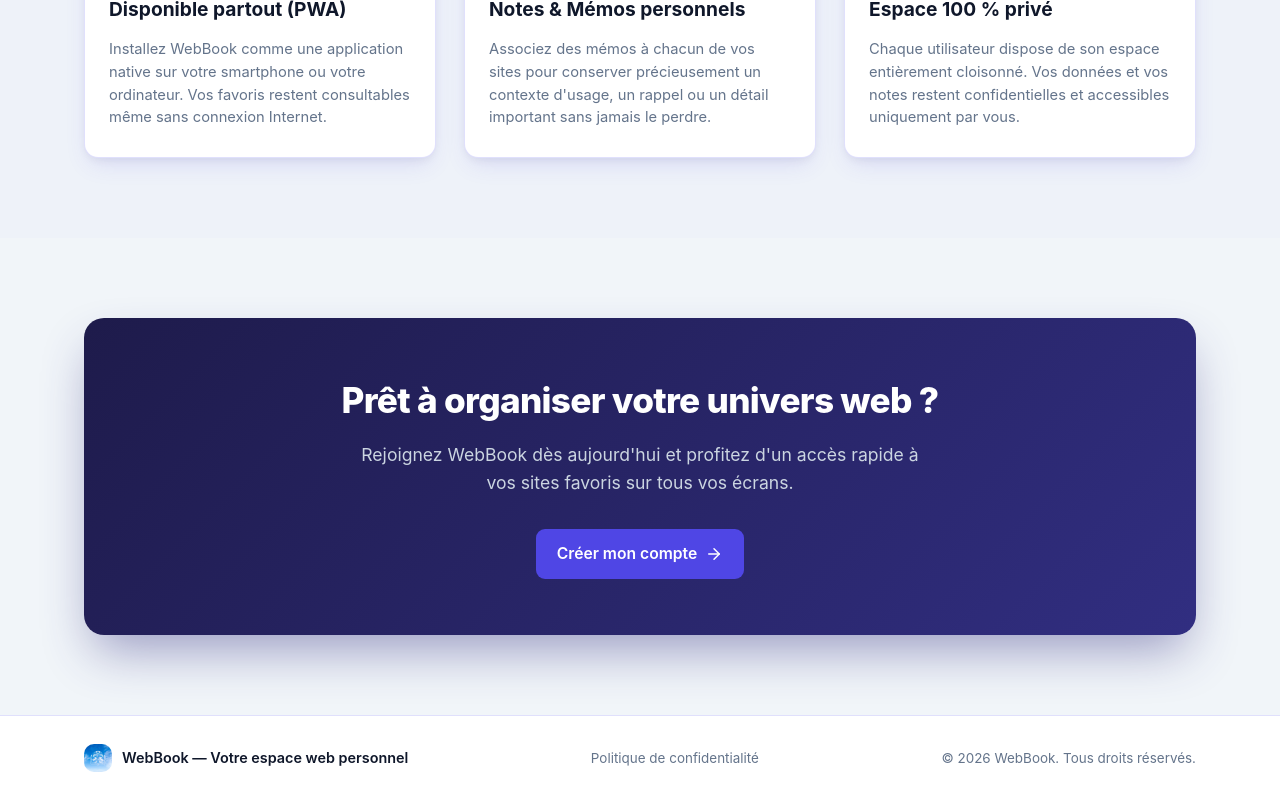
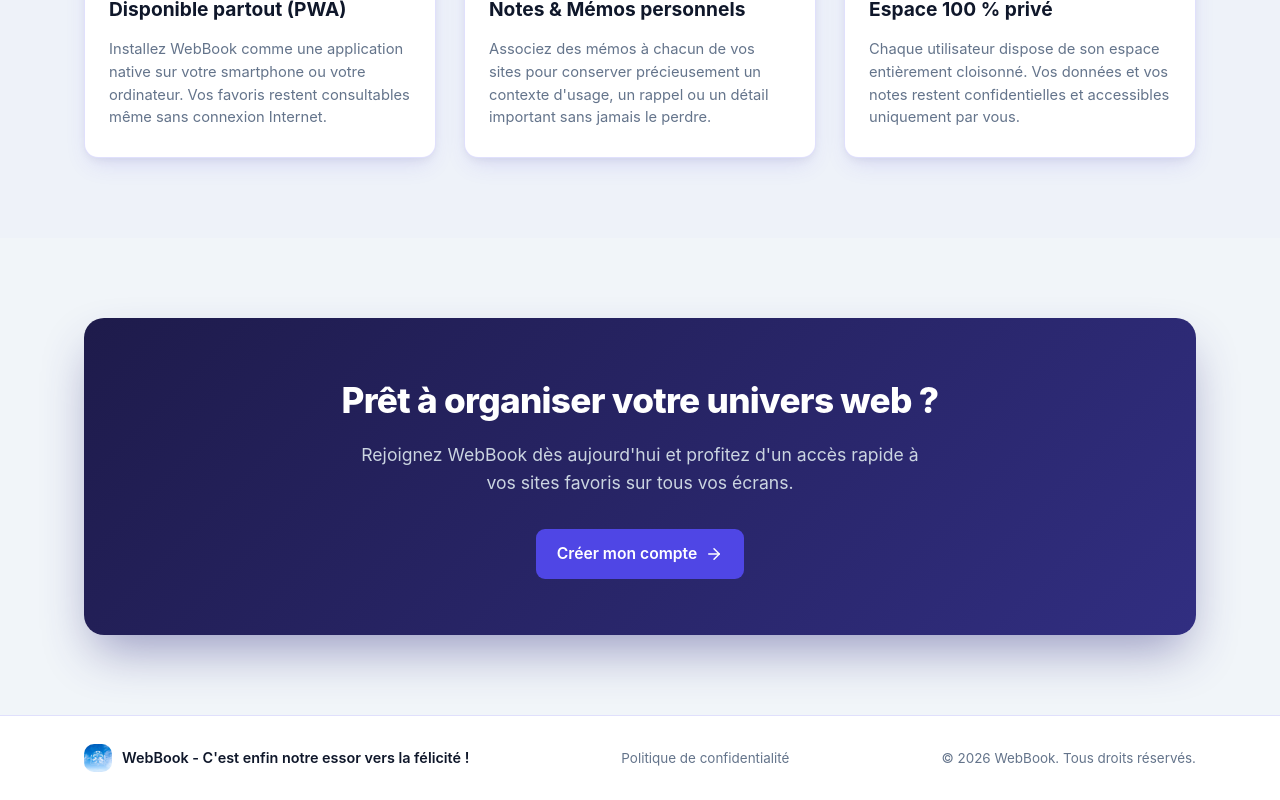
Before and after one commit to bradyFrasnel/WebBookF, a React (Vite) app: page /presentation in a window 1280 px wide. Shown: the part 1017-1817 px from the top of the page. Built offline with nearby package versions, Linux system fonts and the light colour scheme; no server answers.

Commit message:
Version 2.2.2

```diff
--- a/src/pages/LandingPage.jsx
+++ b/src/pages/LandingPage.jsx
@@ -211,7 +211,7 @@ export default function LandingPage() {
               className="brand-logo-img"
               style={{ width: "28px", height: "28px" }}
             />
-            <span>WebBook — Votre espace web personnel</span>
+            <span>WebBook - C'est enfin notre essor vers la félicité !</span>
           </div>
 
           <div className="landing-footer-links">
```
